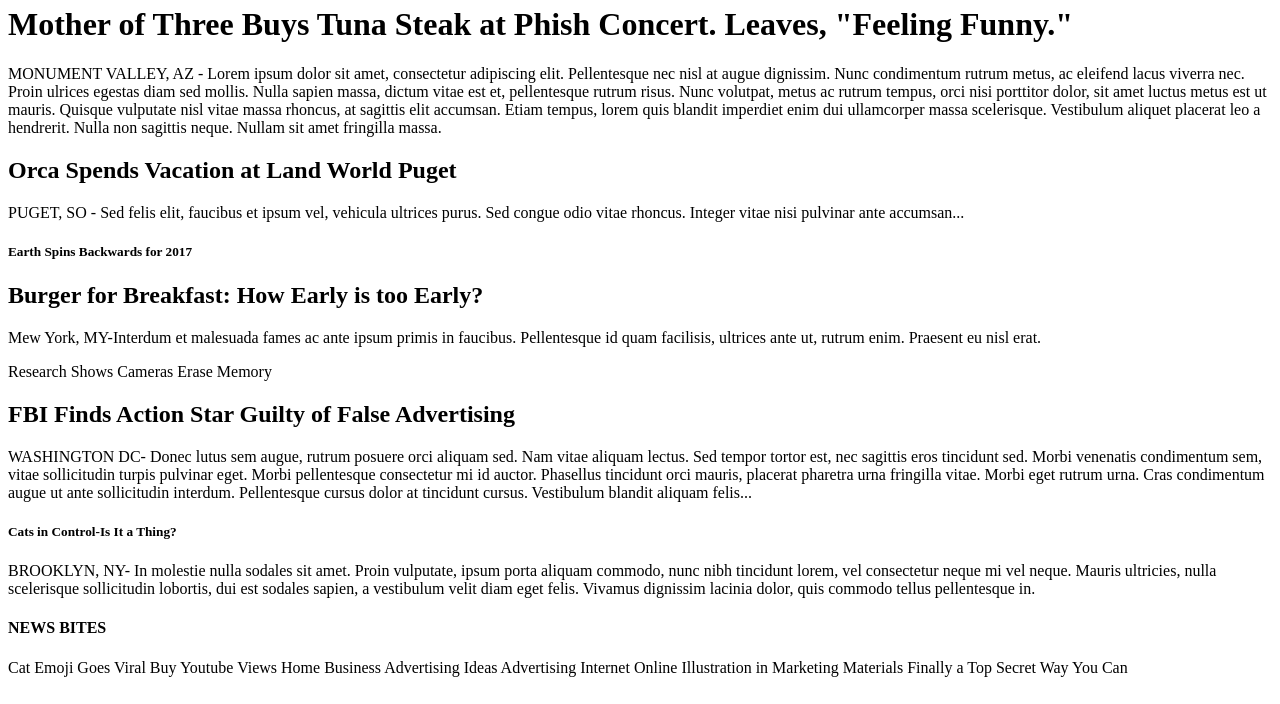
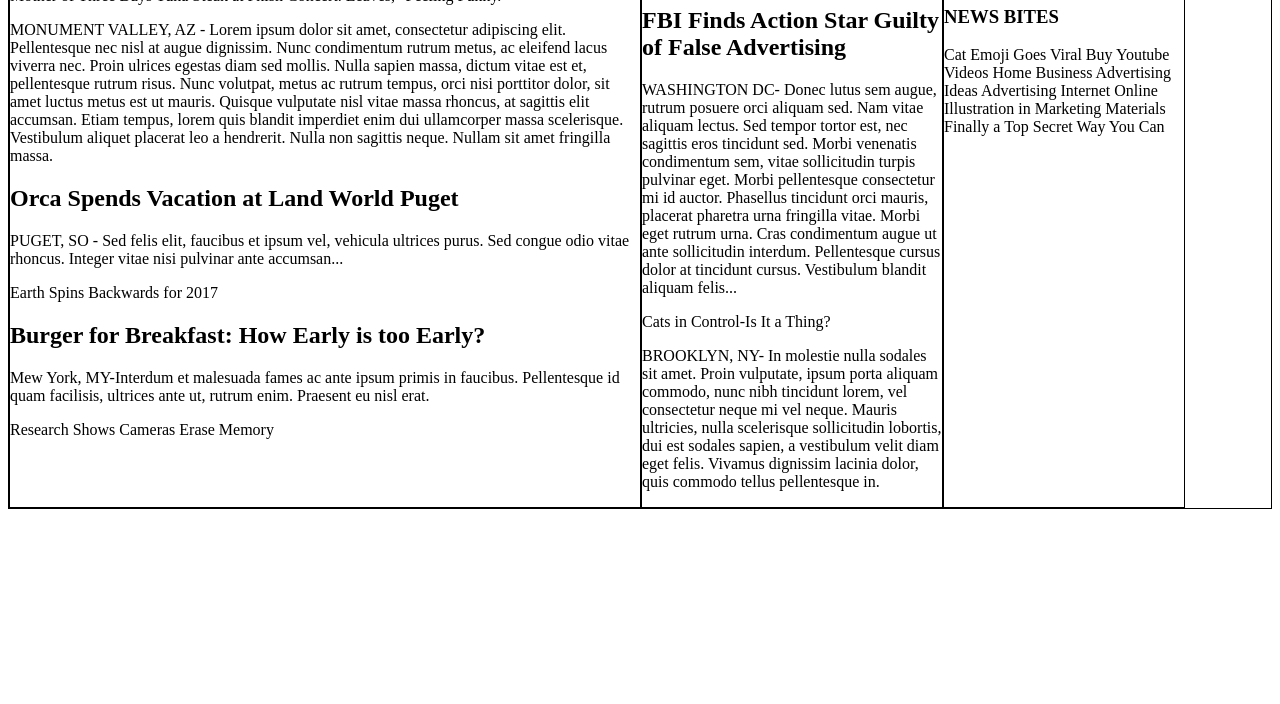
Before and after one commit to jane548/my_times, a plain HTML site: page index.html in a window 1280 px wide. Shown: the part 96-800 px from the top of the page. Drawn offline with Linux system fonts and the light colour scheme.

Commit message:
positioning updated

```diff
--- a/index.html
+++ b/index.html
@@ -17,14 +17,16 @@
         <a href="#Science">Science</a>
       </nav>
     </header>
-    <div class="container">
-      <div id="large" class="column">
-        <div class="large topleft">
-          <h1>Mother of Three Buys Tuna Steak at Phish Concert. Leaves, "Feeling
-          Funny."</h1>
+    <div class="content">
+      <!--Main content of webpage-->
+      <div class="column large">
+        <!--First news column-->
+        <div class="lead-story">
+          <div class="image-content">
+            <span>Mother of Three Buys Tuna Steak at Phish Concert. Leaves, "Feeling
+            Funny."</span>
           </div>
-        <div class="large story">
-          <p>MONUMENT VALLEY, AZ - Lorem ipsum dolor sit amet, consectetur
+          <p class="narrative">MONUMENT VALLEY, AZ - Lorem ipsum dolor sit amet, consectetur
           adipiscing elit. Pellentesque nec nisl at augue dignissim. Nunc
           condimentum rutrum metus, ac eleifend lacus viverra nec. Proin
           ulrices egestas diam sed mollis. Nulla sapien massa, dictum vitae est
@@ -35,32 +37,37 @@
           scelerisque. Vestibulum aliquet placerat leo a hendrerit. Nulla non
           sagittis neque. Nullam sit amet fringilla massa.</p>
         </div>
-        <div class="large middleleft">
+        <div class="stories">
+          <div class="story">
+            <div class="text-content">
               <h2>Orca Spends Vacation at Land World Puget</h2>
-        </div>
-        <div class="large story"
-          <p>PUGET, SO - Sed felis elit, faucibus et ipsum vel, vehicula ultrices
+            <p class="narrative">PUGET, SO - Sed felis elit, faucibus et ipsum vel, vehicula ultrices
             purus. Sed congue odio vitae rhoncus. Integer vitae nisi pulvinar ante
             accumsan...</p>
-          <h5>Earth Spins Backwards for 2017</h5>
             </div>
-        <div class="large bottomleft">
+            <div class="fall-cancelled image-content">
+              <span>Earth Spins Backwards for 2017</span>
+            </div>
+          </div>
+          <div class="story">
+            <div class="text-content">
               <h2>Burger for Breakfast: How Early is too Early?</h2>
-        </div>
-        <div class="large story"
-          <p>Mew York, MY-Interdum et malesuada fames ac ante ipsum primis in
+            <p class="narrative">Mew York, MY-Interdum et malesuada fames ac ante ipsum primis in
             faucibus. Pellentesque id quam facilisis, ultrices ante ut, rutrum
             enim. Praesent eu nisl erat.</p>
             </div>
-        <div class="large verybottomleft"
-          <h5>Research Shows Cameras Erase Memory</h5>
+            <div class="pop-culture image-content">
+              <span>Research Shows Cameras Erase Memory</span>
             </div>
           </div>
-      <div id="medium" class="column">
-        <div class="medium topcenter">
+        </div>
+      </div>
+      <!-- Second News Column -->
+      <div class="column medium">
+        <div class="story">
+          <div class="text-content">
             <h2>FBI Finds Action Star Guilty of False Advertising</h2>
-        <div class="medium story"
-          <p>WASHINGTON DC- Donec lutus sem augue, rutrum posuere orci aliquam
+            <p class="narrative">WASHINGTON DC- Donec lutus sem augue, rutrum posuere orci aliquam
             sed. Nam vitae aliquam lectus. Sed tempor tortor est, nec sagittis
             eros tincidunt sed. Morbi venenatis condimentum sem, vitae
             sollicitudin turpis pulvinar eget. Morbi pellentesque consectetur mi
@@ -69,11 +76,12 @@
             ante sollicitudin interdum. Pellentesque cursus dolor at tincidunt
             cursus. Vestibulum blandit aliquam felis...</p>
           </div>
-        <div class="medium bottomcenter">
-          <h5>Cats in Control-Is It a Thing?</h5>
         </div>
-        <div class="medium story"
-          <p>BROOKLYN, NY- In molestie nulla sodales sit amet. Proin vulputate,
+        <div class="story">
+          <div class="cat-ceo image-content">
+            <span>Cats in Control-Is It a Thing?</span>
+          </div>
+          <p class="narrative">BROOKLYN, NY- In molestie nulla sodales sit amet. Proin vulputate,
           ipsum porta aliquam commodo, nunc nibh tincidunt lorem, vel
           consectetur neque mi vel neque. Mauris ultricies, nulla scelerisque
           sollicitudin lobortis, dui est sodales sapien, a vestibulum velit
@@ -81,14 +89,15 @@
           pellentesque in.</p>
         </div>
       </div>
-      <div id="small" class="column">
-        <div class="small topright">
-        </div>
-        <div class="small middleright">
-          <h4>NEWS BITES</h4>
-            <p>Cat Emoji Goes Viral Buy Youtube Views Home Business Advertising
-            Ideas Advertising Internet Online Illustration in Marketing
-            Materials Finally a Top Secret Way You Can</p>
+      <div class="column small">
+        <div class="news-bites">
+          <h3>NEWS BITES</h3>
+          <span class="bite">Cat Emoji Goes Viral</span>
+          <span class="bite">Buy Youtube Videos</span>
+          <span class="bite">Home Business Advertising Ideas</span>
+          <span class="bite">Advertising Internet Online</span>
+          <span class="bite">Illustration in Marketing Materials</span>
+          <span class="bite">Finally a Top Secret Way You Can</span>
         </div>
       </div>
     </div>
--- a/resources/css/style.css
+++ b/resources/css/style.css
@@ -18,6 +18,7 @@ header {
   margin-left: 20px;
 
 }
+
 .mytimes {
   color: MediumAquamarine;
   display: inline-flex;
@@ -37,3 +38,23 @@ header {
   margin-top: 24px;
   padding: 0px 10px;
 }
+
+.content {
+  display: flex;
+  border: 1px solid black;
+}
+
+.column.large {
+   width: 630px;
+   border: 1px solid black;
+}
+
+.column.medium {
+  width: 300px;
+  border: 1px solid black;
+}
+
+.column.small {
+  width: 240px;
+  border: 1px solid black;
+}
```
Lines whose indentation alone changed are shown as unchanged.
